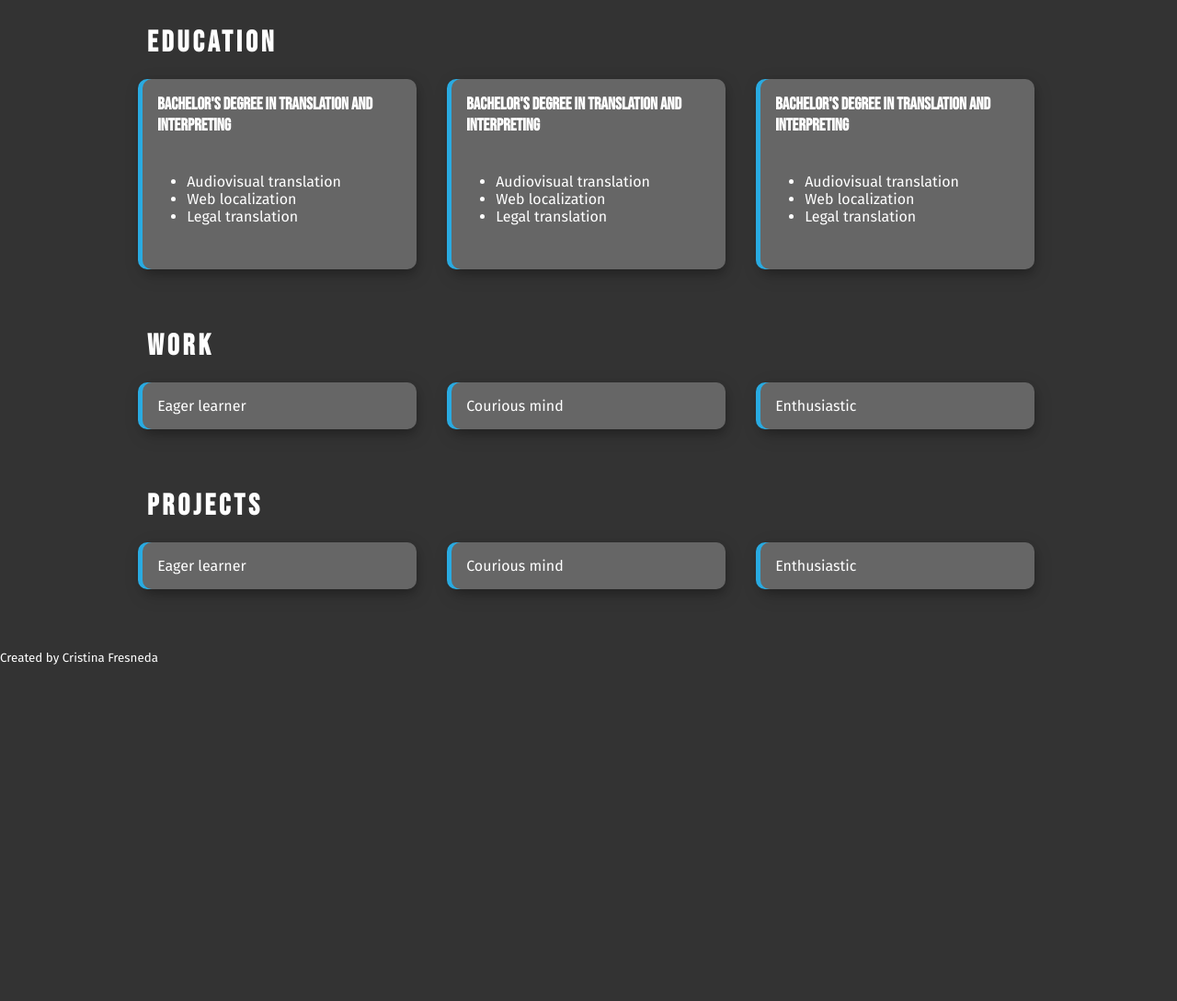
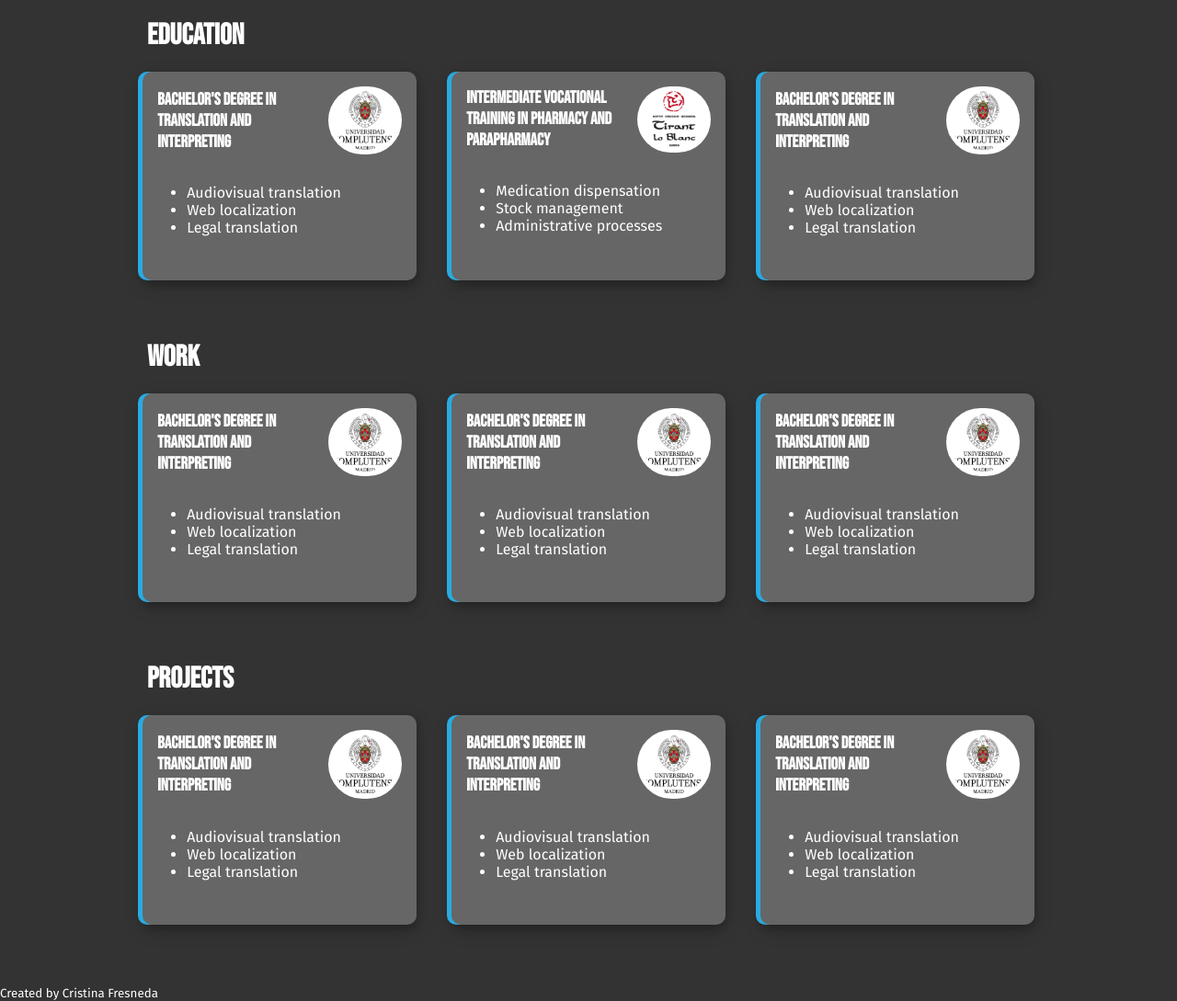
Before and after one commit to CodewithFreper/freper-project, a website: page src/index.html in a window 1280 px wide. Shown: the part 1123-2212 px from the top of the page at 92% size. Before the commit the page ends 1847 px from the top, so only its background shows below. Drawn offline with nearby package versions, Linux system fonts and the light colour scheme.

Commit message:
images on cards

```diff
--- a/src/index.css
+++ b/src/index.css
@@ -29,11 +29,7 @@ body {
 
 h1, h2, h3{
     font-family: var(--font-headings);
-    letter-spacing: 5%;
-}
-
-h3 {
-    padding-bottom: 0.5rem;
+    letter-spacing: 2%;
 }
 
 /***** Estilos header *****/
@@ -56,11 +52,11 @@ header {
     background-color: #001943;
     box-shadow: 0 4px 8px 0 rgba(0, 0, 0, 0.2), 0 6px 20px 0 rgba(0, 0, 0, 0.19);
     border-radius: 40px;
-    padding: 0.2vw 3vw;
+    padding: 0.2% 2% 0 2%;
+    gap: 20px;
 }
 
 .navbar>*{
-    padding: 0 1vw;
     color: var(--color-primary);
 }
 
@@ -88,24 +84,23 @@ header {
 .title{
     font-size: clamp(3rem, 30px, 5rem);
     font-family: var(--font-headings);
-    letter-spacing: 2px;
 }
 
 .button {
-    font-size: clamp(1rem, 1.5vw, 2rem);
+    font-size: clamp(1rem, 16px, 2rem);
     font-family: var(--font-text);
     width: fit-content;
     background-color: #29aae26c;
     box-shadow: #29ABE2;
-    padding: 1rem;
+    padding: 1% 5%;
     margin-top: 3rem;
     margin-left: 2rem;
     border-radius: 40px;
-    box-shadow: 0 4px 8px 0 rgba(0, 0, 0, 0.2), 0 6px 20px 0 rgba(0, 0, 0, 0.19);
+    box-shadow: 0 4px 8px 0 rgba(0, 0, 0, 0.2), 0 6px 20px 0 rgba(0, 0, 0, 0.19), 0 6px 20px 0 #7bd2f8 inset;
 }
 
 .button:hover {
-    box-shadow: 0 4px 8px 0 #7bd2f8, 0 6px 20px 0 #7bd2f8;
+    box-shadow: 0 4px 8px 0 #7bd2f8, 0 6px 20px 0 #7bd2f8, 0 4px 8px 0 rgba(0, 0, 0, 0.2) inset;
 }
 
 .logo {
@@ -139,9 +134,23 @@ section > h2 {
 .card:hover {
     box-shadow: -5px 0px 0px 0px #29ABE2, 0 4px 8px 0 rgb(215, 240, 255), 0 6px 20px 0 rgb(155, 240, 255);
 }
-}
 .card a:hover {
     text-decoration: underline;
+}
+
+.cardHeader {
+    display: flex;
+    align-items: center;
+    justify-content: space-between;
+    gap: 2%;
+}
+
+.imgCard {
+   width:30%;
+   height:30%;
+   background-color: white;
+   padding: 2%;
+   border-radius: 50px;
 }
 
 .p-1 {
@@ -192,7 +201,6 @@ h1, h2{
     padding: 15px 30px;
     color: #fff;
     text-transform: uppercase;
-    letter-spacing: 4px;
     text-decoration: none;
     overflow: hidden;
     transition: 0.2s;
--- a/src/index.html
+++ b/src/index.html
@@ -112,29 +112,45 @@
                 Education</h2>
             <div class="container">
                 <div class="card">
+                    <div class="cardHeader">
                         <h3>Bachelor's Degree in Translation and Interpreting</h3>
+                        <img src="./img/logoUCM.png" class="imgCard">
+                    </div>
+                    <div class="cardBody">
                         <ul>
                             <li>Audiovisual translation</li>
                             <li>Web localization</li>
                             <li>Legal translation</li>
                         </ul>
                     </div>
+                </div>
                 <div class="card">
+                    <div class="cardHeader">
+                        <h3>Intermediate Vocational Training in Pharmacy and Parapharmacy</h3>
+                        <img src="./img/logoTirantLoBlanc.png" class="imgCard">
+                    </div>
+                    <div class="cardBody">
+                        <ul>
+                            <li>Medication dispensation</li>
+                            <li>Stock management</li>
+                            <li>Administrative processes</li>
+                        </ul>
+                    </div>
+                </div>
+                <div class="card">
+                    <div class="cardHeader">
                         <h3>Bachelor's Degree in Translation and Interpreting</h3>
+                        <img src="./img/logoUCM.png" class="imgCard">
+                    </div>
+                    <div class="cardBody">
                         <ul>
                             <li>Audiovisual translation</li>
                             <li>Web localization</li>
                             <li>Legal translation</li>
                         </ul>
                     </div>
-                <div class="card">
-                    <h3>Bachelor's Degree in Translation and Interpreting</h3>
-                    <ul>
-                        <li>Audiovisual translation</li>
-                        <li>Web localization</li>
-                        <li>Legal translation</li>
-                    </ul>
                 </div>
+
             </div>
         </section>
         <section id="work">
@@ -146,15 +162,44 @@
                 Work</h2>
              <div class="container">
                 <div class="card">
-                    Eager learner
+                    <div class="cardHeader">
+                        <h3>Bachelor's Degree in Translation and Interpreting</h3>
+                        <img src="./img/logoUCM.png" class="imgCard">
                     </div>
-                <div class="card">
-                    Courious mind
+                    <div class="cardBody">
+                        <ul>
+                            <li>Audiovisual translation</li>
+                            <li>Web localization</li>
+                            <li>Legal translation</li>
+                        </ul>
                     </div>
-                <div class="card">
-                    Enthusiastic
+                </div><div class="card">
+                    <div class="cardHeader">
+                        <h3>Bachelor's Degree in Translation and Interpreting</h3>
+                        <img src="./img/logoUCM.png" class="imgCard">
+                    </div>
+                    <div class="cardBody">
+                        <ul>
+                            <li>Audiovisual translation</li>
+                            <li>Web localization</li>
+                            <li>Legal translation</li>
+                        </ul>
+                    </div>
+                </div><div class="card">
+                    <div class="cardHeader">
+                        <h3>Bachelor's Degree in Translation and Interpreting</h3>
+                        <img src="./img/logoUCM.png" class="imgCard">
+                    </div>
+                    <div class="cardBody">
+                        <ul>
+                            <li>Audiovisual translation</li>
+                            <li>Web localization</li>
+                            <li>Legal translation</li>
+                        </ul>
                     </div>
                 </div>
+             </div>
+
         </section>
         <section id="projects">
             <h2>
@@ -165,15 +210,44 @@
                 Projects</h2>
            <div class="container">
                 <div class="card">
-                    Eager learner
+                    <div class="cardHeader">
+                        <h3>Bachelor's Degree in Translation and Interpreting</h3>
+                        <img src="./img/logoUCM.png" class="imgCard">
                     </div>
-                <div class="card">
-                    Courious mind
+                    <div class="cardBody">
+                        <ul>
+                            <li>Audiovisual translation</li>
+                            <li>Web localization</li>
+                            <li>Legal translation</li>
+                        </ul>
                     </div>
-                <div class="card">
-                    Enthusiastic
+                </div><div class="card">
+                    <div class="cardHeader">
+                        <h3>Bachelor's Degree in Translation and Interpreting</h3>
+                        <img src="./img/logoUCM.png" class="imgCard">
+                    </div>
+                    <div class="cardBody">
+                        <ul>
+                            <li>Audiovisual translation</li>
+                            <li>Web localization</li>
+                            <li>Legal translation</li>
+                        </ul>
+                    </div>
+                </div><div class="card">
+                    <div class="cardHeader">
+                        <h3>Bachelor's Degree in Translation and Interpreting</h3>
+                        <img src="./img/logoUCM.png" class="imgCard">
+                    </div>
+                    <div class="cardBody">
+                        <ul>
+                            <li>Audiovisual translation</li>
+                            <li>Web localization</li>
+                            <li>Legal translation</li>
+                        </ul>
                     </div>
                 </div>
+             </div>
+
         </section>
     </main>
     <footer>
```
Also changed, not shown: src/img/logoTirantLoBlanc.png (added), src/img/logoUCM.png (added). Lines whose indentation alone changed are shown as unchanged.
